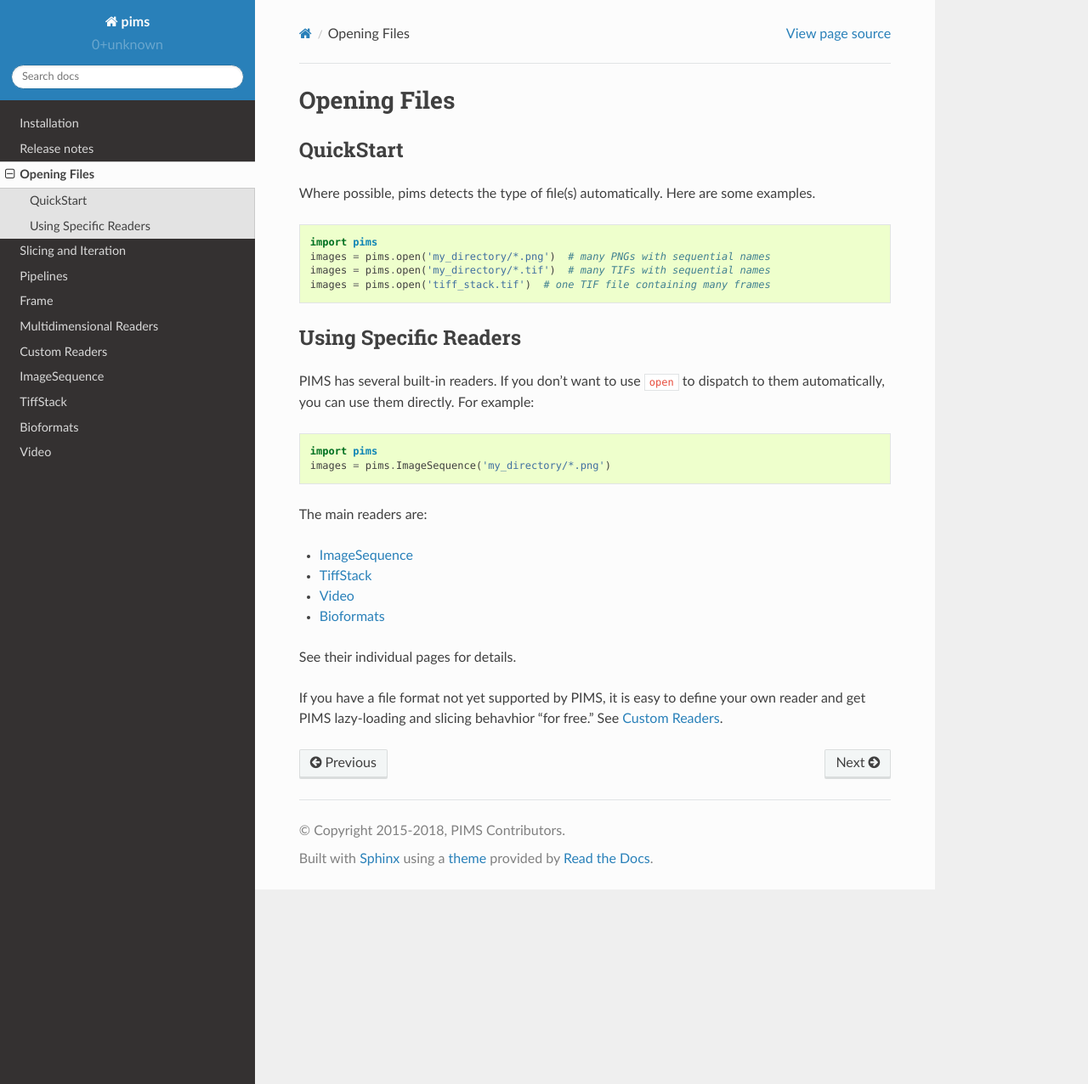
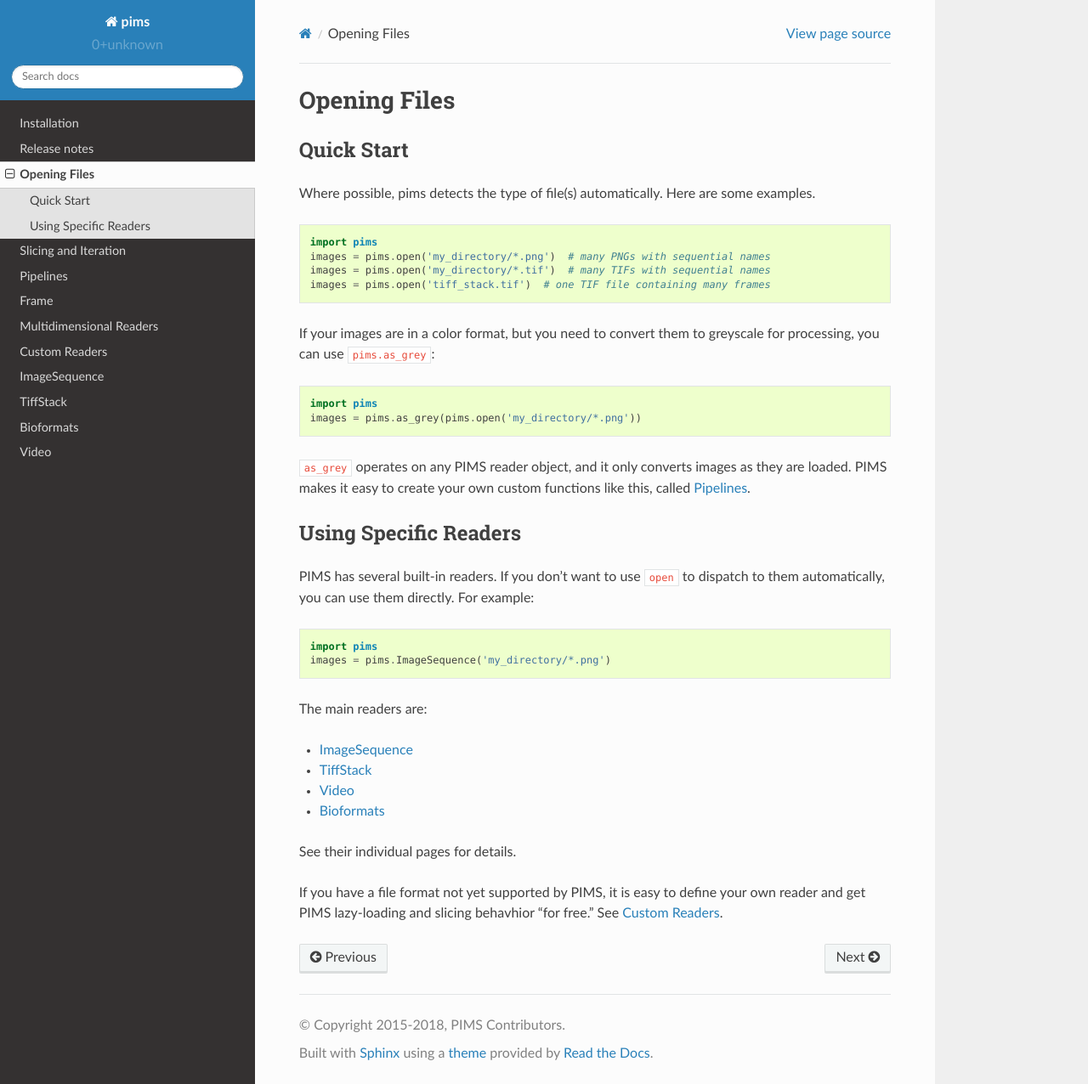
Before and after one commit to soft-matter/pims, a Sphinx documentation site: the page built from doc/source/opening_files.rst, in a window 1280 px wide and 1276 px high. Shown: the whole window at 85% size. Built offline with Sphinx 7.4.7 and the Read the Docs theme 2.0.0, drawn with Linux system fonts in a browser that asks for light colours.

Commit message:
ENH: Built-in as_grey pipeline

```diff
--- a/doc/source/opening_files.rst
+++ b/doc/source/opening_files.rst
@@ -1,8 +1,8 @@
 Opening Files
 =============
 
-QuickStart
-----------
+Quick Start
+-----------
 
 Where possible, pims detects the type of file(s) automatically. Here are some
 examples.
@@ -13,6 +13,18 @@ examples.
    images = pims.open('my_directory/*.png')  # many PNGs with sequential names
    images = pims.open('my_directory/*.tif')  # many TIFs with sequential names
    images = pims.open('tiff_stack.tif')  # one TIF file containing many frames
+
+If your images are in a color format, but you need to convert them to greyscale
+for processing, you can use ``pims.as_grey``:
+
+.. code-block:: python
+
+   import pims
+   images = pims.as_grey(pims.open('my_directory/*.png'))
+
+``as_grey`` operates on any PIMS reader object, and it only converts images as
+they are loaded. PIMS makes it easy to create your own custom functions like
+this, called :doc:`pipelines`.
 
 Using Specific Readers
 ----------------------
--- a/doc/source/pipelines.rst
+++ b/doc/source/pipelines.rst
@@ -34,8 +34,10 @@ underlying video data is only accessed one element at a time.
 Conversion to greyscale
 -----------------------
 
-Say we want to convert an RGB video to greyscale. We define a function as
-follows and decorate it with ``@pipeline`` to turn it into a pipeline:
+Say we want to convert an RGB video to greyscale. A pipeline to do this is
+already provided as ``pims.as_grey``, but it is also easy to make our own.
+We define a function as follows and decorate it with ``@pipeline`` to turn
+it into a pipeline:
 
 .. code-block:: python
 
```
Also changed, not shown: 3 other files.
